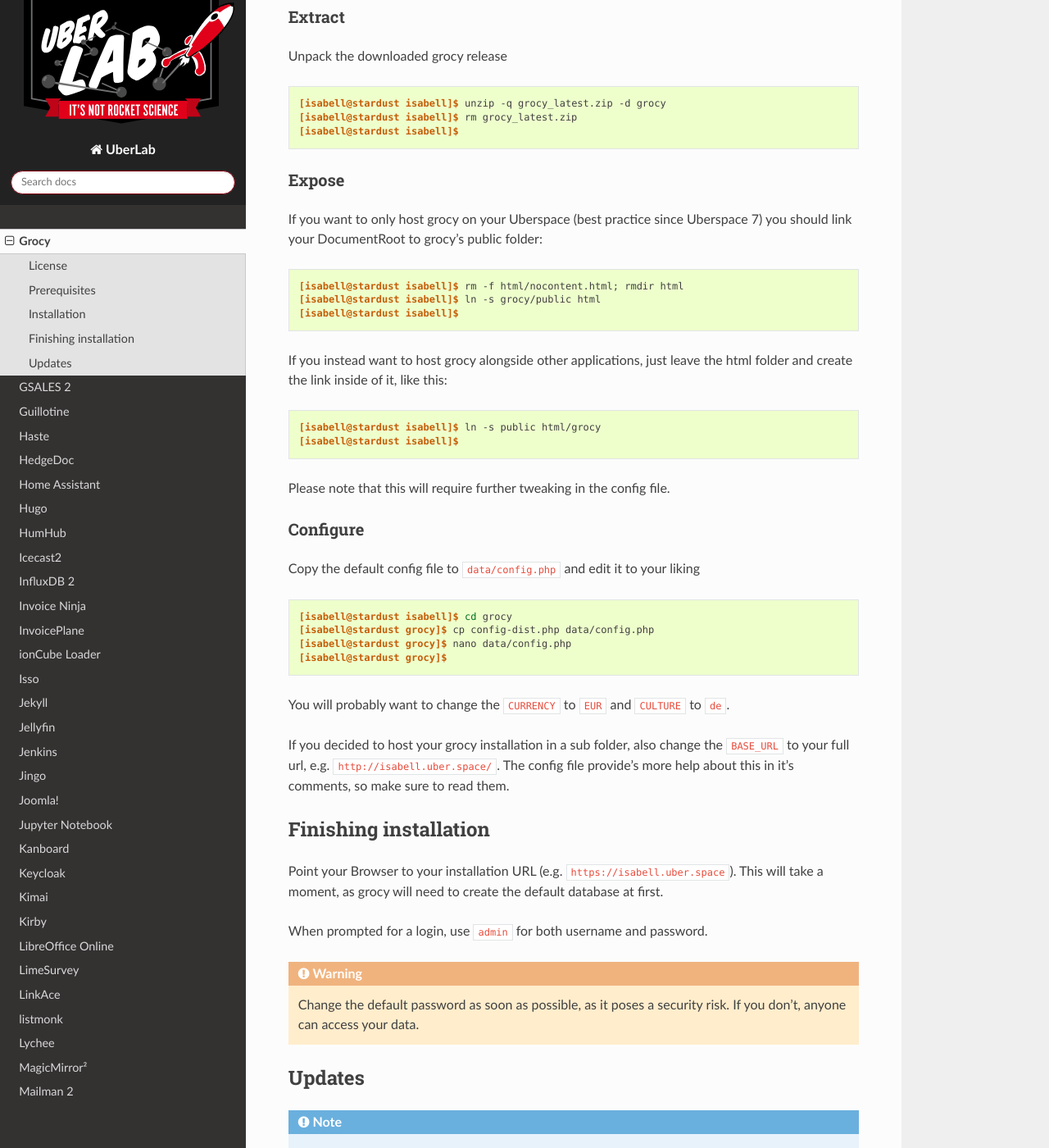
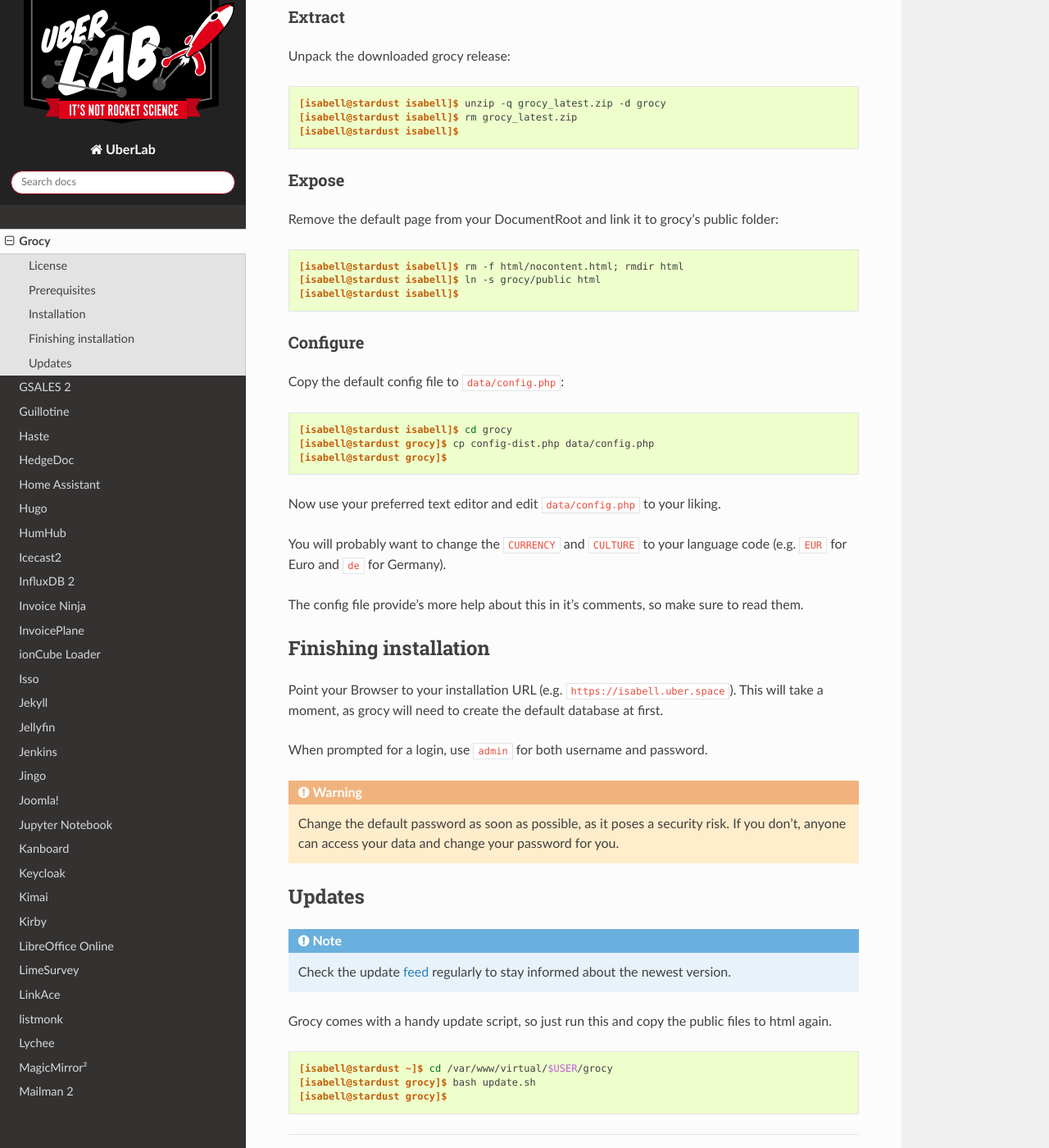
Before and after one commit to Uberspace/lab, a Sphinx documentation site: the page built from source/guide_grocy.rst, in a window 1280 px wide and 1400 px high, scrolled down 1563 px. Shown: the whole window at 82% size. Built offline with Sphinx 7.4.7 and the Read the Docs theme 2.0.0, drawn with Linux system fonts in a browser that asks for light colours; some of the changed text lies outside the part shown.

Commit message:
[grocy] tested with PHP 8.1; remove sections in violation of `STYLE.MD`
closes #1375

```diff
--- a/source/guide_grocy.rst
+++ b/source/guide_grocy.rst
@@ -41,7 +41,7 @@
 Download
 --------
 
-Download grocy.
+Download grocy:
 
 ::
 
@@ -58,7 +58,7 @@
 Extract
 -------
 
-Unpack the downloaded grocy release
+Unpack the downloaded grocy release:
 
 ::
 
@@ -70,8 +70,7 @@
 Expose
 ------
 
-If you want to only host grocy on your Uberspace (best practice since Uberspace 7) you should link your
-DocumentRoot to grocy's public folder:
+Remove the default page from your DocumentRoot and link it to grocy's public folder:
 
 ::
 
@@ -79,34 +78,23 @@
  [isabell@stardust isabell]$ ln -s grocy/public html
  [isabell@stardust isabell]$
 
-If you instead want to host grocy alongside other applications, just leave the html folder and create the link inside of it, like this:
-
-::
-
- [isabell@stardust isabell]$ ln -s public html/grocy
- [isabell@stardust isabell]$
-
-Please note that this will require further tweaking in the config file.
 
 Configure
 ---------
 
-Copy the default config file to ``data/config.php`` and edit it to your liking
+Copy the default config file to ``data/config.php``:
 
 ::
 
  [isabell@stardust isabell]$ cd grocy
  [isabell@stardust grocy]$ cp config-dist.php data/config.php
- [isabell@stardust grocy]$ nano data/config.php
  [isabell@stardust grocy]$
 
+Now use your preferred text editor and edit ``data/config.php`` to your liking.
 
-You will probably want to change the ``CURRENCY`` to ``EUR`` and ``CULTURE`` to ``de``.
+You will probably want to change the ``CURRENCY`` and ``CULTURE`` to your language code (e.g. ``EUR`` for Euro and ``de`` for Germany).
 
-If you decided to host your grocy installation in a sub folder, also change the ``BASE_URL`` to your full url, e.g. ``http://isabell.uber.space/``.
 The config file provide's more help about this in it's comments, so make sure to read them.
-
-
 
 Finishing installation
 ======================
@@ -116,7 +104,7 @@
 
 When prompted for a login, use ``admin`` for both username and password.
 
-.. warning:: Change the default password as soon as possible, as it poses a security risk. If you don't, anyone can access your data.
+.. warning:: Change the default password as soon as possible, as it poses a security risk. If you don't, anyone can access your data and change your password for you.
 
 Updates
 =======
@@ -140,6 +128,6 @@
 
 ----
 
-Tested with Grocy 2.7.1, Uberspace 7.7.4.0
+Tested with Grocy 3.3.2, Uberspace 7.13.0, and PHP 8.1
 
 .. author_list::
```
